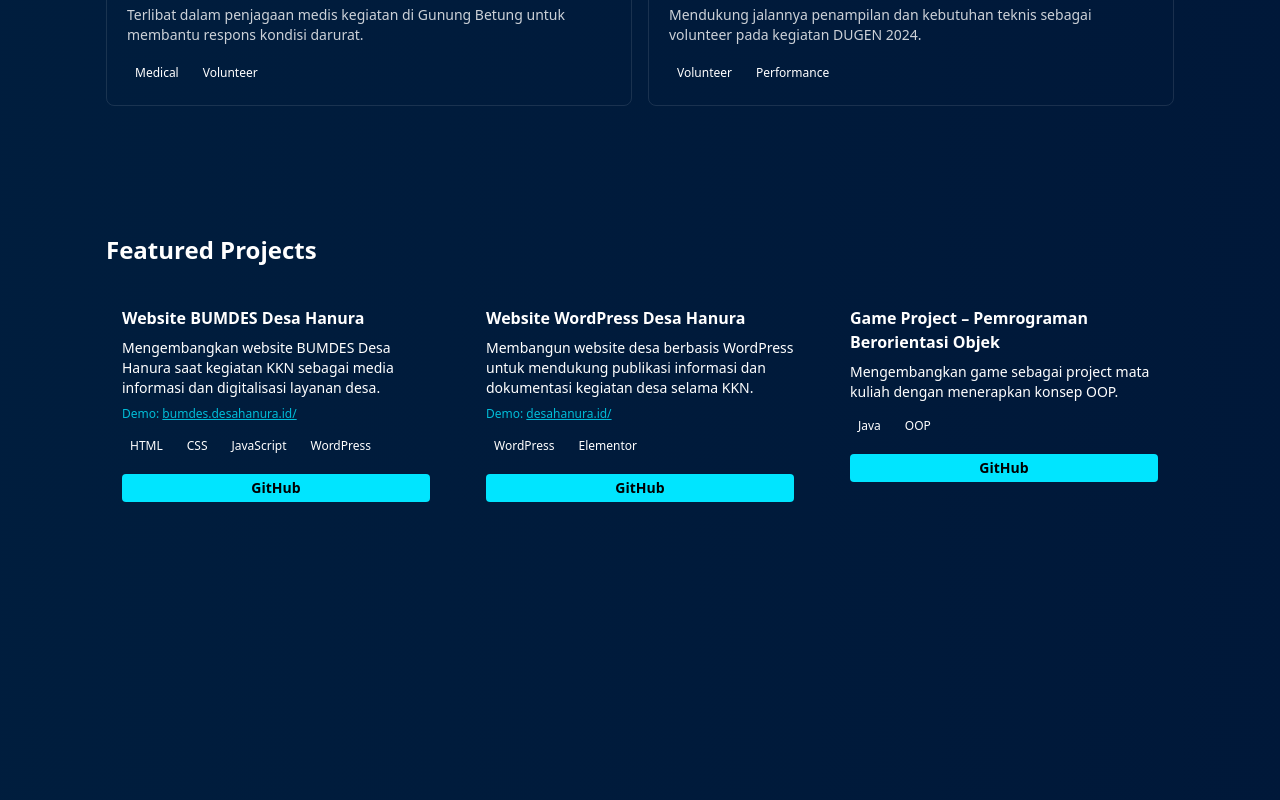
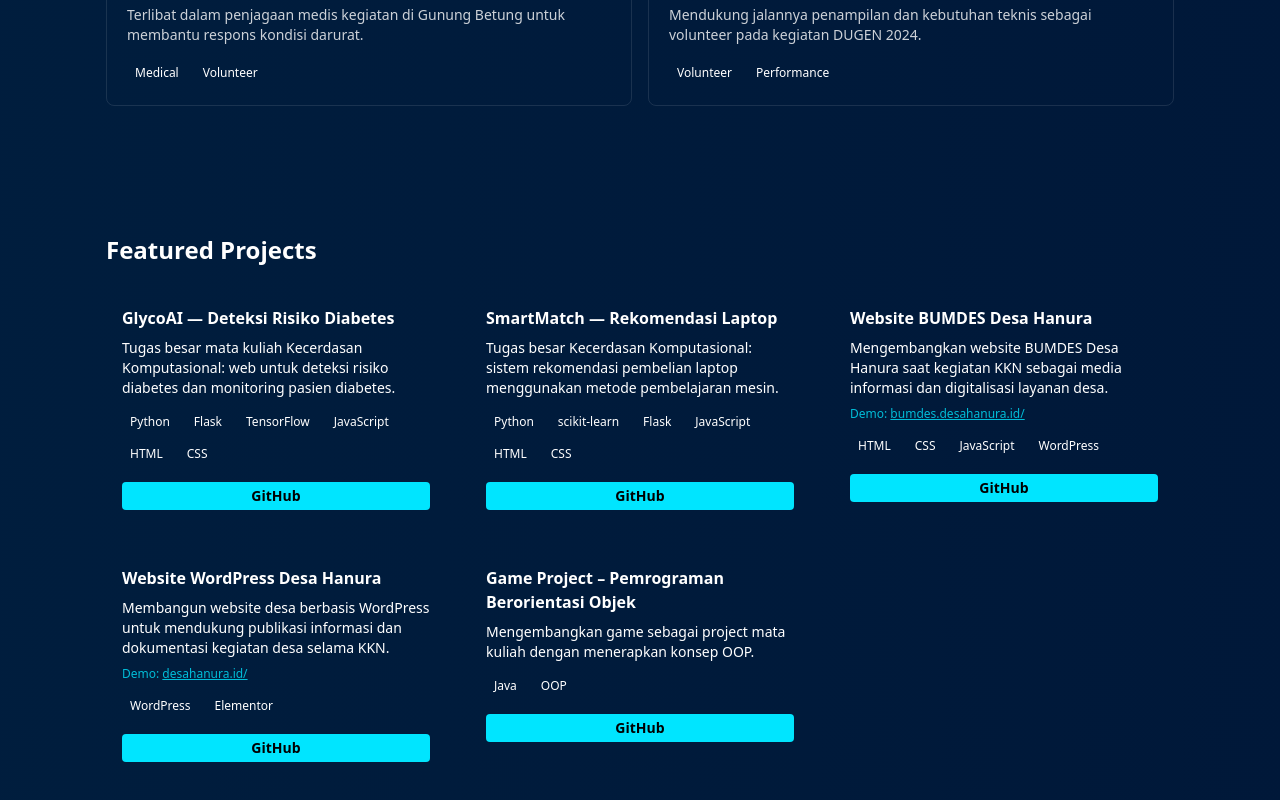
Before and after one commit to gusti06/Portofolio-Doni-Agus-Setiawan, a Next.js app: page / in a window 1280 px wide. Shown: the part 6613-7413 px from the top of the page. Built offline with nearby package versions, Linux system fonts and the light colour scheme.

Commit message:
feat: add GlycoAI and SmartMatch projects to Projects component

```diff
--- a/src/components/Projects.tsx
+++ b/src/components/Projects.tsx
@@ -1,5 +1,21 @@
 export default function Projects(){
   const projects = [
+    {
+      title: 'GlycoAI — Deteksi Risiko Diabetes',
+      category: 'Kecerdasan Komputasional',
+      desc: 'Tugas besar mata kuliah Kecerdasan Komputasional: web untuk deteksi risiko diabetes dan monitoring pasien diabetes.',
+      tech: ['Python','Flask','TensorFlow','JavaScript','HTML','CSS'],
+      github: 'https://github.com/gusti06/Tubes-KK_GlycoAI',
+      demo: ''
+    },
+    {
+      title: 'SmartMatch — Rekomendasi Laptop',
+      category: 'Kecerdasan Komputasional',
+      desc: 'Tugas besar Kecerdasan Komputasional: sistem rekomendasi pembelian laptop menggunakan metode pembelajaran mesin.',
+      tech: ['Python','scikit-learn','Flask','JavaScript','HTML','CSS'],
+      github: 'https://github.com/gusti06/Tubes-KK-SmartMatch',
+      demo: ''
+    },
     {
       title: 'Website BUMDES Desa Hanura',
       category: 'Web Development',
```
